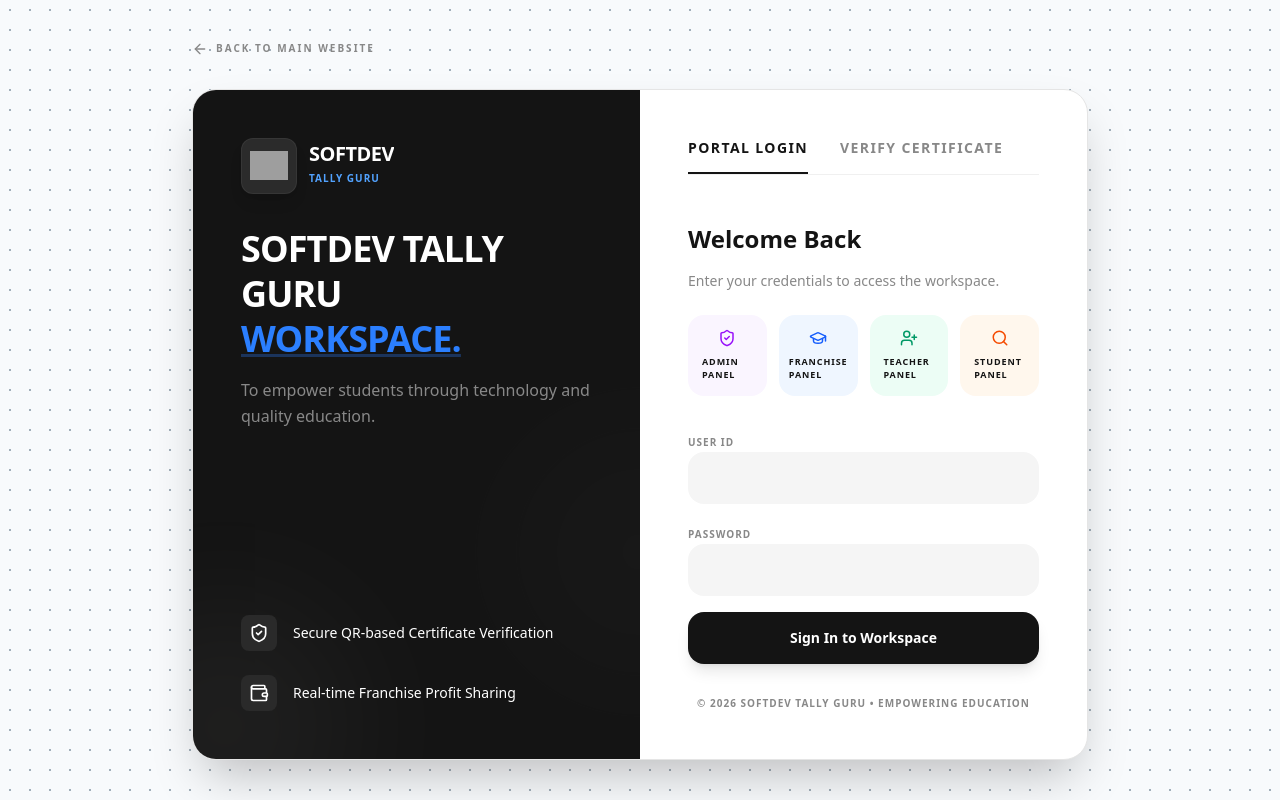
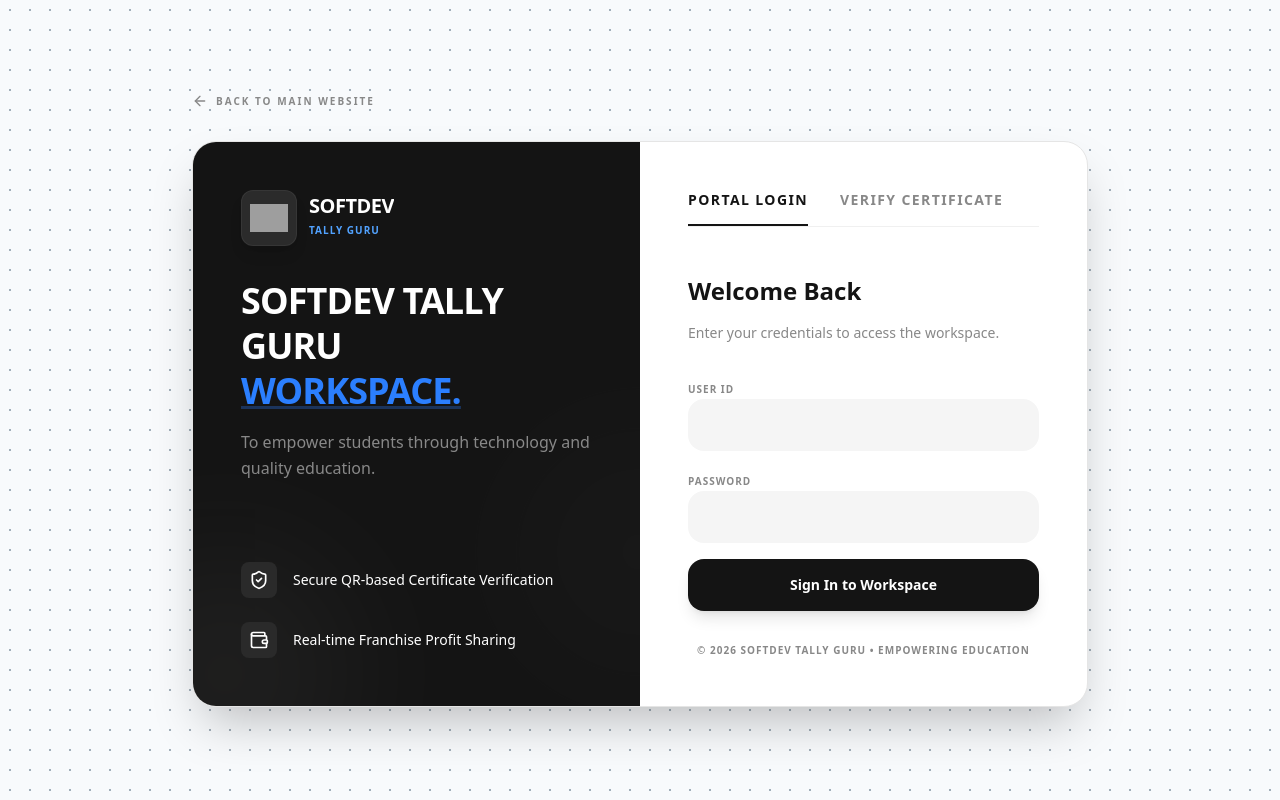
Before and after one commit to tiwarypapu55-bot/softdcdev1, a React (Vite) app: page /login in a window 1280 px wide. Built offline with nearby package versions, Linux system fonts and the light colour scheme; grey boxes are pictures that could not be loaded.

Commit message:
fix: Remove unused quick login options
The quick login hint section in the Landing page has been removed.
Additionally, the Vite dependency was removed from package.json, and Netlify build environment variables and security headers were added.

```diff
--- a/package.json
+++ b/package.json
@@ -25,8 +25,7 @@
     "react-dom": "^19.0.1",
     "react-router-dom": "^7.1.5",
     "recharts": "^3.8.1",
-    "tailwind-merge": "^3.5.0",
-    "vite": "^6.2.3"
+    "tailwind-merge": "^3.5.0"
   },
   "devDependencies": {
     "@types/express": "^4.17.21",
--- a/src/pages/Landing.tsx
+++ b/src/pages/Landing.tsx
@@ -177,28 +177,6 @@ export const LandingPage = () => {
                   <div className="space-y-4">
                     <h2 className="text-2xl font-bold text-[#141414]">Welcome Back</h2>
                     <p className="text-sm text-[#888888]">Enter your credentials to access the workspace.</p>
-
-                    {/* Panel Selection Hint */}
-                    <div className="grid grid-cols-2 sm:grid-cols-4 gap-3 pt-2">
-                       {[
-                         { id: 'Admin', icon: ShieldCheck, color: 'text-purple-600', bg: 'bg-purple-50', credentials: { id: 'Admin123', pass: 'admin@123' } },
-                         { id: 'Franchise', icon: GraduationCap, color: 'text-blue-600', bg: 'bg-blue-50', credentials: { id: 'centerabc', pass: 'abc' } },
-                         { id: 'Teacher', icon: UserPlus, color: 'text-emerald-600', bg: 'bg-emerald-50', credentials: { id: 'teacher', pass: 'teacher' } },
-                         { id: 'Student', icon: Search, color: 'text-orange-600', bg: 'bg-orange-50', credentials: { id: 'student', pass: 'student' } }
-                       ].map((panel) => (
-                         <div
-                           key={panel.id}
-                           onClick={() => handleQuickLogin(panel.credentials.id, panel.credentials.pass)}
-                           className={clsx(
-                             "p-3 rounded-2xl flex flex-col items-center justify-center space-y-2 border-2 transition-all cursor-pointer",
-                             loginData.id === panel.credentials.id ? "border-blue-600 bg-white shadow-md scale-105" : "border-transparent " + panel.bg + " hover:border-gray-200"
-                           )}
-                         >
-                            <panel.icon size={18} className={panel.color} />
-                            <span className="text-[9px] font-black uppercase tracking-widest text-[#141414]">{panel.id} Panel</span>
-                         </div>
-                       ))}
-                    </div>
                   </div>
 
                    <form onSubmit={handleManualLogin} className="space-y-4 pt-2" autoComplete="off">
```
Also changed, not shown: 1 other file (tests, documents, lock files or other folders).
